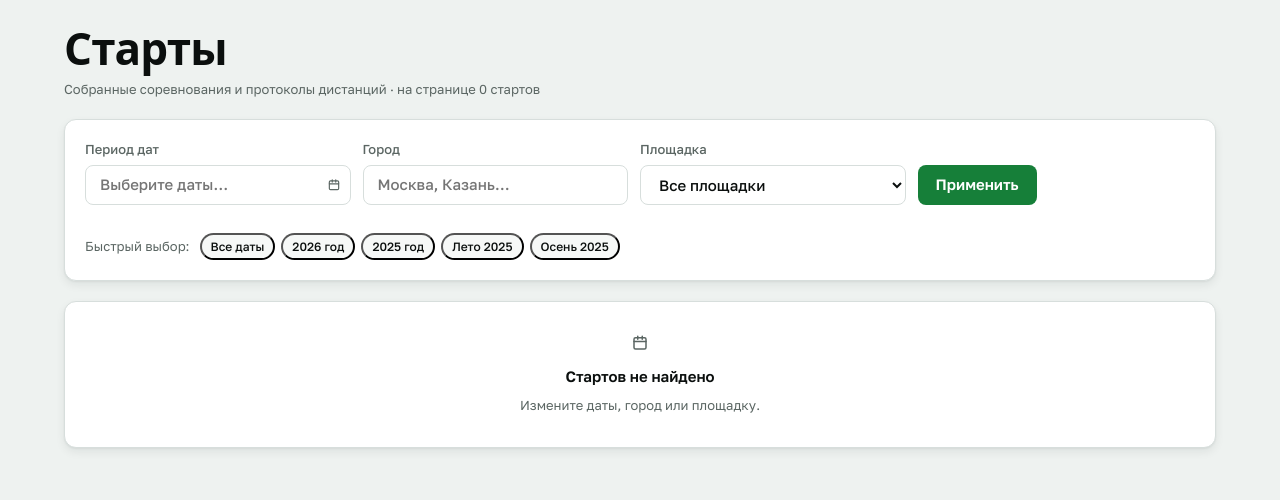
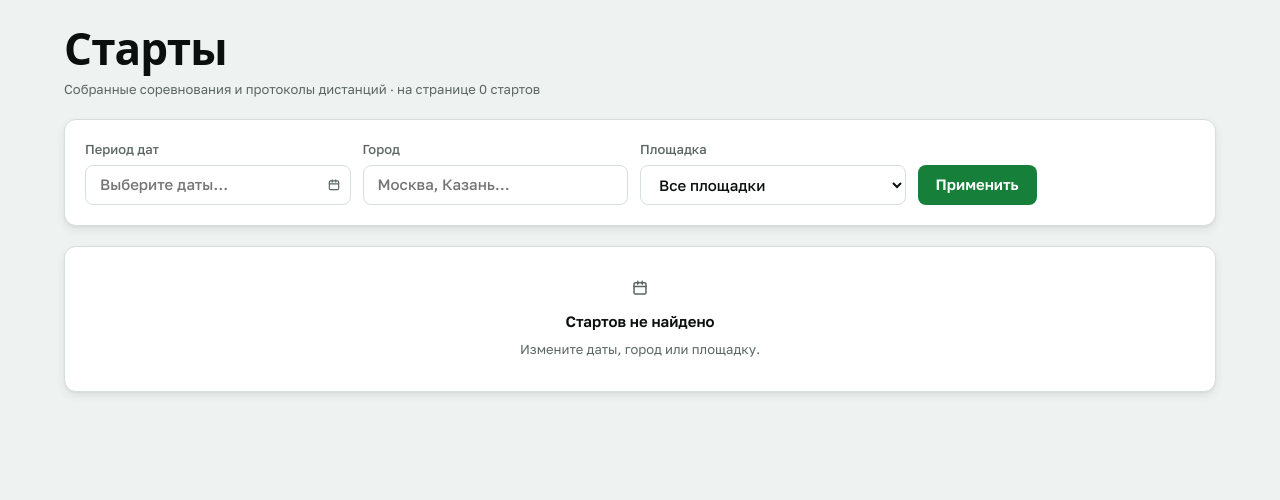
Before and after one commit to czczczt/sports-agent, a FastAPI app: page /events-view in a window 1280 px wide. Shown: the part 63-563 px from the top of the page. Run offline with FastAPI, Linux system fonts and the light colour scheme; data that the repository does not hold is empty; parts of the project's set-up code (start-up, migrations or seed data) failed here and were passed over; some libraries are stand-ins or nearby versions; some web fonts are replaced.

Commit message:
refactor(events): remove quick date preset chips

```diff
--- a/app/templates/events_catalog.html
+++ b/app/templates/events_catalog.html
@@ -40,14 +40,7 @@
         </div>
     </div>
 
-    <div class="chips" style="margin-top: 14px; gap: 6px;">
-        <span class="small muted" style="align-self: center; margin-right: 4px;">Быстрый выбор:</span>
-        <button type="button" class="chip chip--sm btn-preset" data-from="" data-to="">Все даты</button>
-        <button type="button" class="chip chip--sm btn-preset" data-from="2026-01-01" data-to="2026-12-31">2026 год</button>
-        <button type="button" class="chip chip--sm btn-preset" data-from="2025-01-01" data-to="2025-12-31">2025 год</button>
-        <button type="button" class="chip chip--sm btn-preset" data-from="2025-06-01" data-to="2025-08-31">Лето 2025</button>
-        <button type="button" class="chip chip--sm btn-preset" data-from="2025-09-01" data-to="2025-11-30">Осень 2025</button>
-    </div>
+
 </form>
 
 {% if events %}
@@ -184,24 +177,7 @@
         dp.selectDate(selected);
     }
 
-    // Быстрые пресеты
-    document.querySelectorAll('.btn-preset').forEach(btn => {
-        btn.addEventListener('click', function() {
-            const f = this.dataset.from;
-            const t = this.dataset.to;
-            inputFrom.value = f || '';
-            inputTo.value = t || '';
-            if (f && t) {
-                const df = parseISODate(f);
-                const dt = parseISODate(t);
-                dp.clear();
-                dp.selectDate([df, dt]);
-            } else {
-                dp.clear();
-            }
-            if (form) form.submit();
-        });
-    });
+
 })();
 </script>
 {% endblock %}
```
